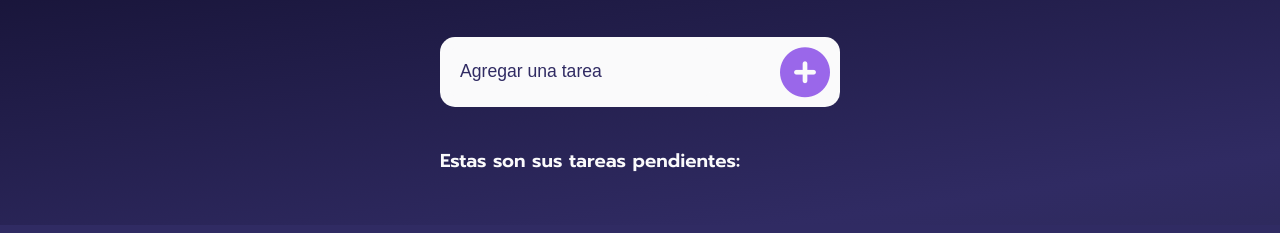
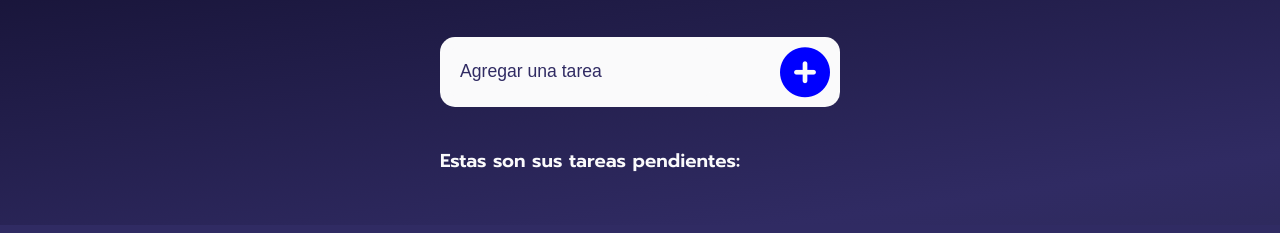
Before and after one commit to morlabdev/JS_appTareas, a plain HTML site: page index.html in a window 1280 px wide. Shown: the part 155-388 px from the top of the page. Drawn offline with Linux system fonts and the light colour scheme.

Commit message:
mejora gama de colores

```diff
--- a/assets/css/style.css
+++ b/assets/css/style.css
@@ -9,7 +9,7 @@
     --blue-dark: #0f0c29;
     --blue-light: #302b63;
     --blue: #24243e;
-    --purple:#9a67ea;
+    --purple:#0000ff;
     --transparent: rgba(255, 255, 255, 0.2);
   }
 
```
